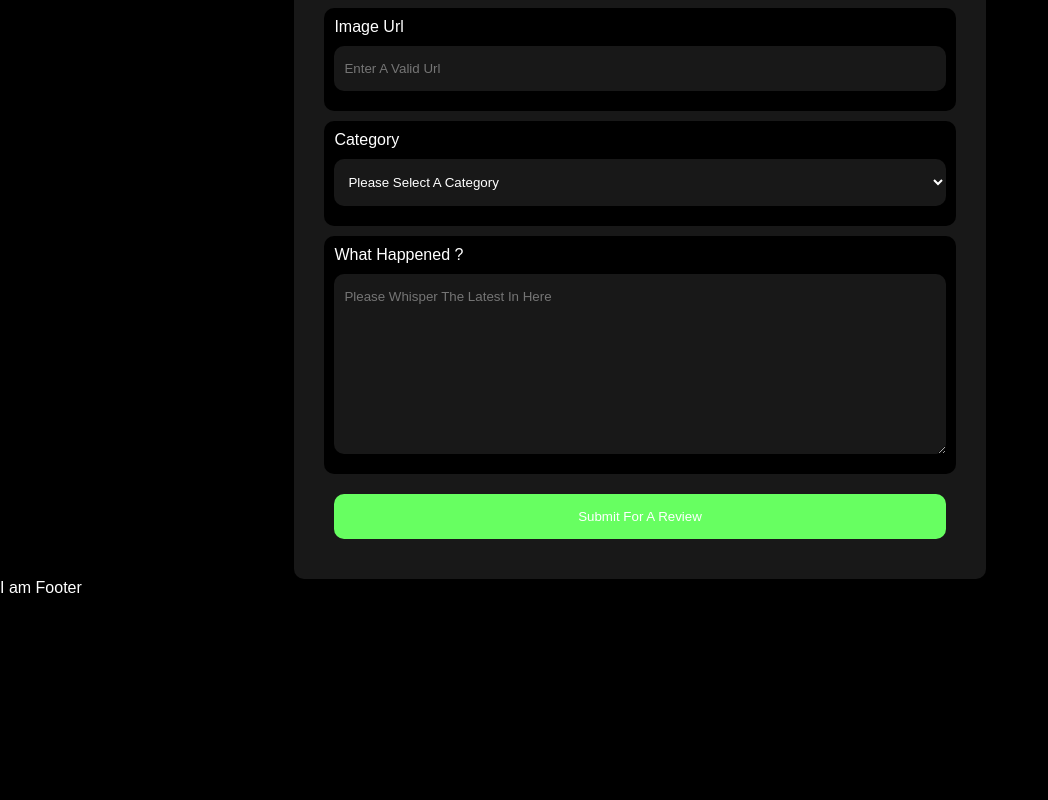
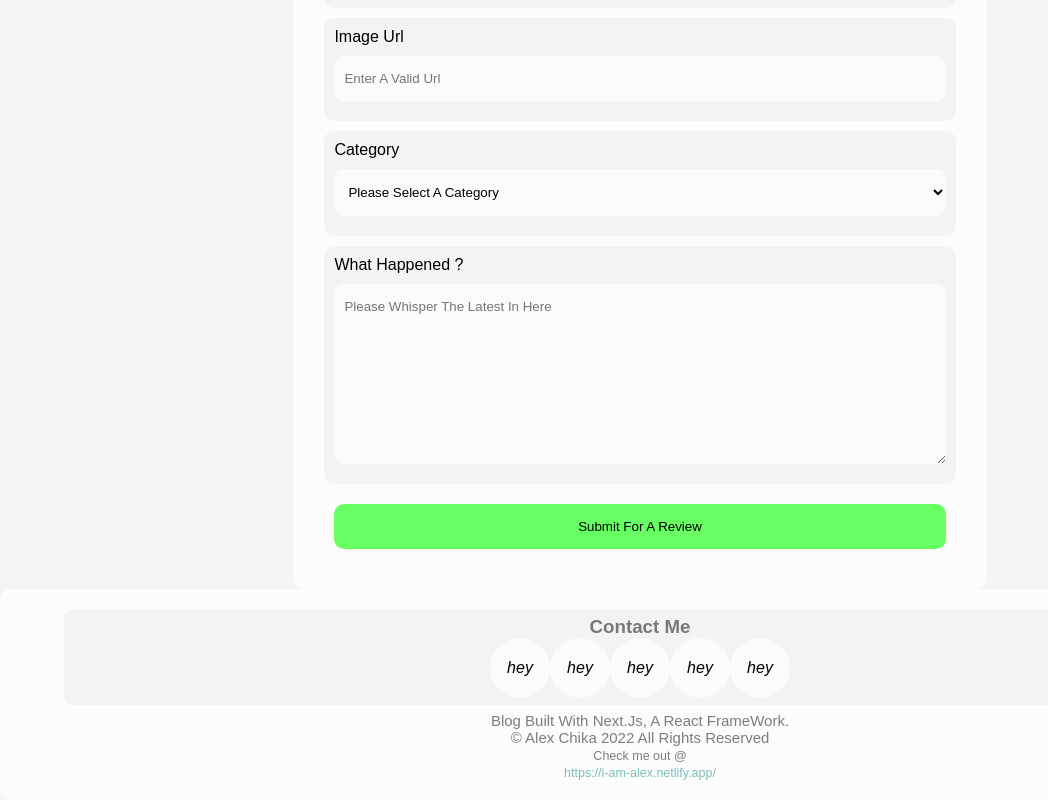
Before and after one commit to AlexChika/whisper, a Next.js app: page /create in a window 1280 px wide. Shown: the part 647-1447 px from the top of the page, without its empty margins (0-1048 px from the left). Before the commit the page ends 1244 px from the top, so only its background shows below. Built offline with nearby package versions, Linux system fonts and the light colour scheme.

Commit message:
created UiUx designs for footer

```diff
--- a/components/AddPost.js
+++ b/components/AddPost.js
@@ -21,7 +21,7 @@ const AddPost = () => {
         <h1>Whisper A Post</h1>
         <h3>Lets Hear It</h3>
       </Banner>
-      <Section>
+      <Section className="mb-30">
         <form className="bg">
           <h2 className="mb-10">Create A Post</h2>
           <div className="input-con mb-10 bg-p">
--- a/components/BlogHome.js
+++ b/components/BlogHome.js
@@ -71,7 +71,7 @@ export default Blog;
 
 export const Banner = ({ children }) => {
   return (
-    <Hero className="mb-20 border">
+    <Hero className="mb-30 border">
       <div className="hero-hdng-con">
         <h1 className="hero-txt">
           Welcome To <span>Whisper</span>{" "}
--- a/components/Footer.js
+++ b/components/Footer.js
@@ -1,5 +1,86 @@
+import styled from "styled-components";
+import Link from "next/link";
+
 const Footer = () => {
-  return <footer className="">I am Footer</footer>;
+  return (
+    <Foot className="bg">
+      <div className="bg-p mb-10 footer-head">
+        <h3>Contact Me</h3>
+        <div className="footer-socials">
+          <span className="bg">
+            <Link href="">
+              <i>hey</i>
+            </Link>
+          </span>
+          <span className="bg">
+            <Link href="">
+              <i>hey</i>
+            </Link>
+          </span>
+          <span className="bg">
+            <Link href="">
+              <i>hey</i>
+            </Link>
+          </span>
+          <span className="bg">
+            <Link href="">
+              <i>hey</i>
+            </Link>
+          </span>
+          <span className="bg">
+            <Link href="">
+              <i>hey</i>
+            </Link>
+          </span>
+        </div>
+      </div>
+      <div className="footer-end">
+        <p>Blog Built With Next.Js, A React FrameWork.</p>
+        <p>&copy; Alex Chika 2022 All Rights Reserved</p>
+        <small> Check me out @</small> <br />
+        <small>
+          <Link target="_blank" href="https://i-am-alex.netlify.app/">
+            https://i-am-alex.netlify.app/
+          </Link>
+        </small>
+      </div>
+    </Foot>
+  );
 };
 
 export default Footer;
+const Foot = styled.footer`
+  padding: 20px 0;
+  div {
+    width: 90vw;
+    margin: 0 auto;
+    text-align: center;
+    h3 {
+      opacity: 0.5;
+    }
+  }
+  .footer-head {
+    padding: 7px 0;
+  }
+  div .footer-socials {
+    display: flex;
+    align-items: center;
+    justify-content: center;
+    span {
+      display: flex;
+      justify-content: center;
+      align-items: center;
+      height: 60px;
+      width: 60px;
+      border-radius: 50px;
+    }
+  }
+  .footer-end {
+    font-size: 15px;
+    padding: 7px 0 0 0;
+    opacity: 0.5;
+    a {
+      color: teal;
+    }
+  }
+`;
--- a/pages/_app.js
+++ b/pages/_app.js
@@ -2,7 +2,7 @@ import Footer from "../components/Footer";
 import { ThemeProvider } from "styled-components";
 import { GlobalStyles, lightTheme, darkTheme } from "../style/theme.config";
 function MyApp({ Component, pageProps }) {
-  const theme = false;
+  const theme = true;
   return (
     <>
       <ThemeProvider theme={theme ? lightTheme : darkTheme}>
```
Also changed, not shown: 1 other file (tests, documents, lock files or other folders).
